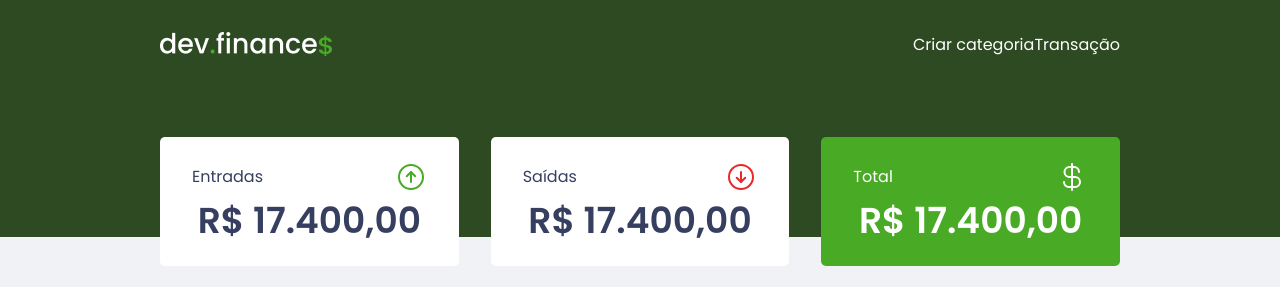
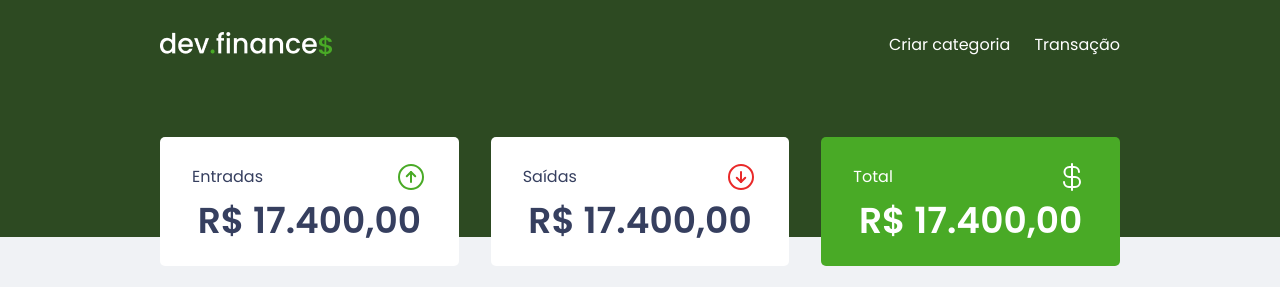
Before and after one commit to GustavoSilv4/Dev-Finances, a React (Vite) app: page / in a window 1280 px wide. Shown: the top 287 px of the page. Built offline with nearby package versions, Linux system fonts and the light colour scheme.

Commit message:
style: changes in header

```diff
--- a/src/pages/Home/styles.ts
+++ b/src/pages/Home/styles.ts
@@ -7,6 +7,7 @@ export const Header = styled.header`
   height: 14.8rem;
   display: flex;
   justify-content: space-between;
+  align-items: flex-start;
   padding: 2rem 10rem 0;
 
   background-color: ${(props) => props.theme['green-light']};
@@ -17,6 +18,9 @@ export const Header = styled.header`
   }
 
   nav {
+    display: flex;
+    gap: 1.5rem;
+
     button {
       position: relative;
       font-size: 1rem;
```
